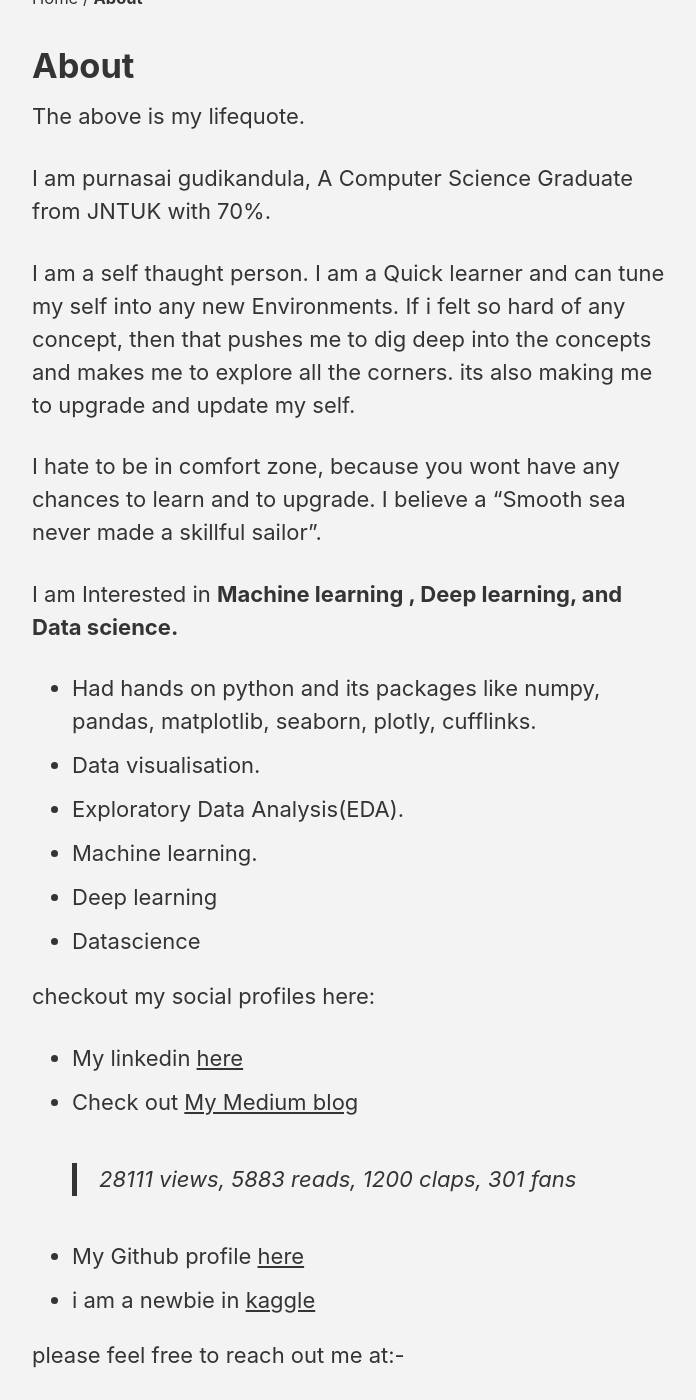
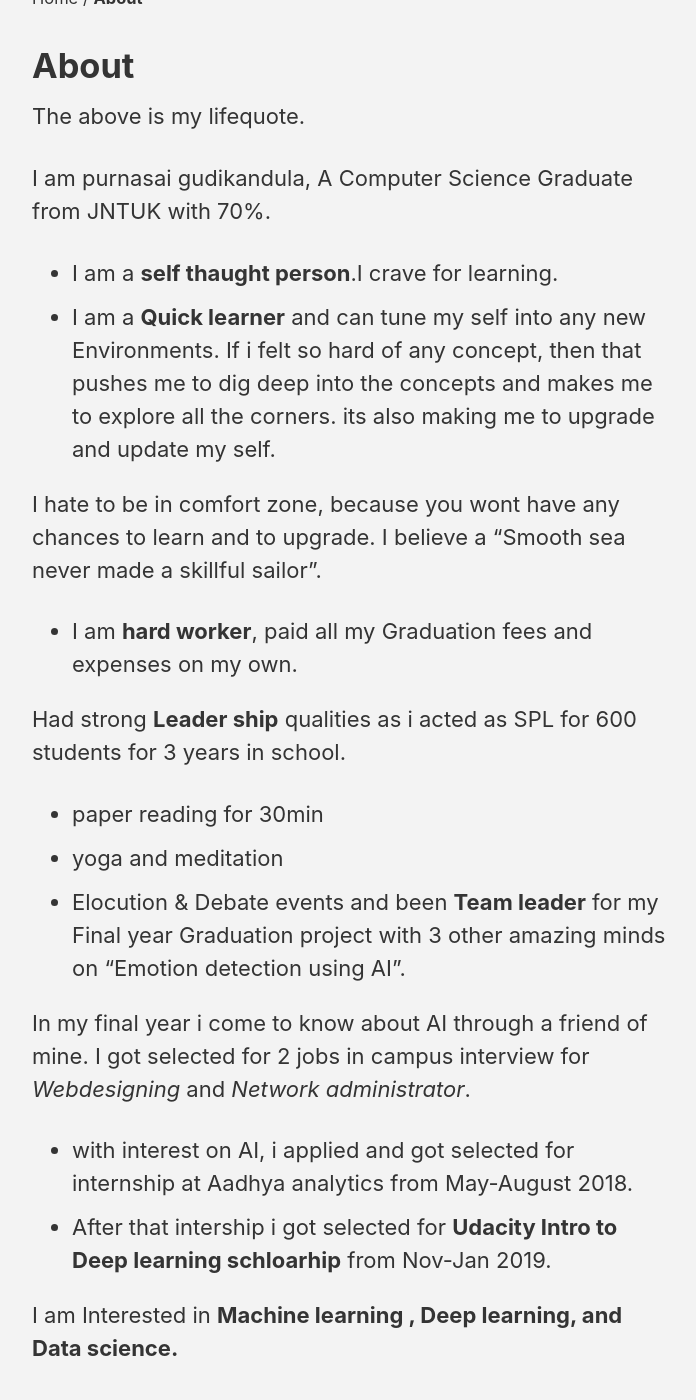
Before and after one commit to purnasai/purnasai.github.io, a Jekyll site: the page built from about/index.md, in a window 1280 px wide and 1400 px high, scrolled down 1124 px. Shown: the whole window, without its empty margins (290-986 px from the left). Built offline with Jekyll 4.4.1, drawn with Linux system fonts in a browser that asks for light colours; cached includes are drawn as plain includes.

Commit message:
about changed

```diff
--- a/about/index.md
+++ b/about/index.md
@@ -12,10 +12,23 @@ header:
 
  I am purnasai gudikandula, A Computer Science Graduate from JNTUK with 70%.
 
- I am a self thaught person. I am a Quick learner and can tune my self into any new Environments.
+ - I am a **self thaught person**.I crave for learning.
+ - I am a **Quick learner** and can tune my self into any new Environments.
  If i felt so hard of any concept, then that pushes me to dig deep into the concepts and makes me to explore all the corners. its also making me to upgrade and update my self.
 
  I hate to be in comfort zone, because you wont have any chances to learn and to upgrade. I believe a "Smooth sea never made a skillful sailor".
+
+ - I am **hard worker**, paid all my Graduation fees and expenses on my own.
+
+ Had strong **Leader ship** qualities as i acted as SPL for 600 students for 3 years in  school.
+ - paper reading for 30min
+ - yoga and meditation
+ - Elocution & Debate events
+ and been **Team leader** for my Final year Graduation project with 3 other amazing minds on "Emotion detection using AI".
+
+ In my final year i come to know about AI through a friend of mine. I got selected for 2 jobs in campus interview for *Webdesigning* and *Network administrator*.
+ - with interest on AI, i applied and got selected for internship at Aadhya analytics from May-August 2018.
+ - After that intership i got selected for **Udacity Intro to Deep learning schloarhip** from Nov-Jan 2019.
 
  I am Interested in **Machine learning , Deep learning, and Data science.**
 
```
